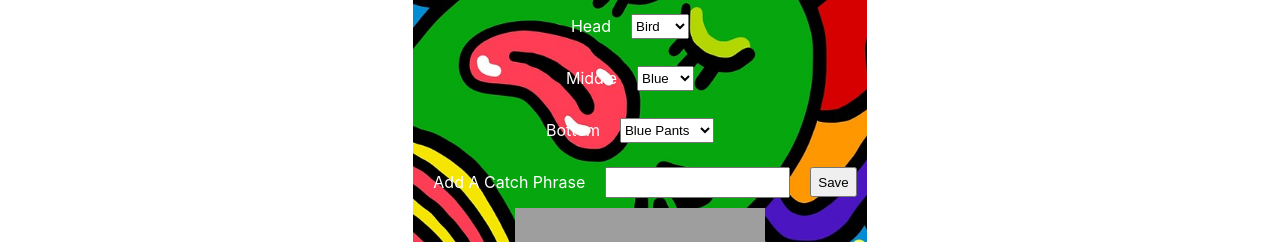
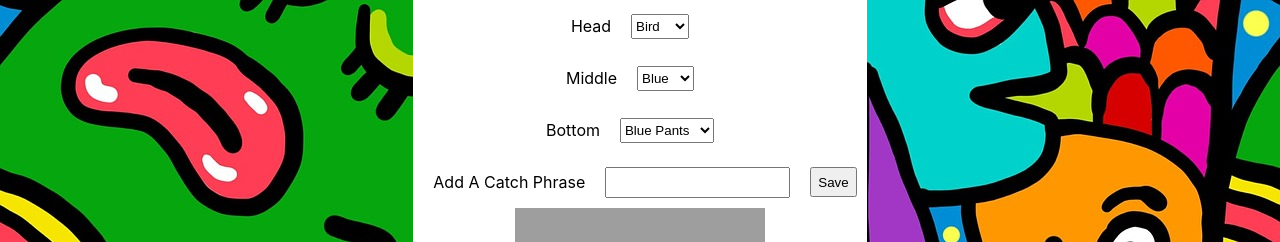
Before and after one commit to ajoy267/react-character-designer, a React (Create React App) app: page / in a window 1280 px wide. Shown: the top 242 px of the page. Built offline with nearby package versions, Linux system fonts and the light colour scheme; grey boxes are pictures that could not be loaded.

Commit message:
added more styles

```diff
--- a/src/App.css
+++ b/src/App.css
@@ -28,6 +28,12 @@
   color: #61dafb;
 }
 
+body {
+  background-image: url('./bg.jpeg');
+  background-size: cover;
+  background-repeat: no-repeat;
+}
+
 @keyframes App-logo-spin {
   from {
     transform: rotate(0deg);
--- a/src/components/catchphrase/catchphrase.css
+++ b/src/components/catchphrase/catchphrase.css
@@ -10,7 +10,6 @@
   margin: 0 20px;
 }
 .catchphrase p {
-  color: white;
   margin-right: 20px;
 }
 
--- a/src/components/character/character.css
+++ b/src/components/character/character.css
@@ -22,10 +22,6 @@ img {
   align-items: center;
 }
 
-.editor .form-control p {
-  color: white;
-}
-
 .editor .form-control select {
   height: 25px;
   margin: 0 20px;
--- a/src/components/main/main.css
+++ b/src/components/main/main.css
@@ -1,3 +1,3 @@
-.background {
-  background-size: cover;
+main {
+  background-color: white;
 }
--- a/src/components/main/main.js
+++ b/src/components/main/main.js
@@ -1,11 +1,10 @@
 import React from 'react';
 import Preview from '../preview/preview';
-import background from '../../bg.jpeg';
 import './main.css';
 
 export default function Main(head, middle, bottom, phrase) {
   return (
-    <main className="background" style={{ backgroundImage: `url(${background})` }}>
+    <main>
       <Preview {...{ head, middle, bottom, phrase }} />
     </main>
   );
--- a/src/components/preview/preview.css
+++ b/src/components/preview/preview.css
@@ -1,11 +1,3 @@
-.render {
-  color: white;
-}
-.phrase-list {
-  color: white;
-  font-weight: 500;
-}
-
 .parts {
   display: flex;
   flex-direction: column;
```
